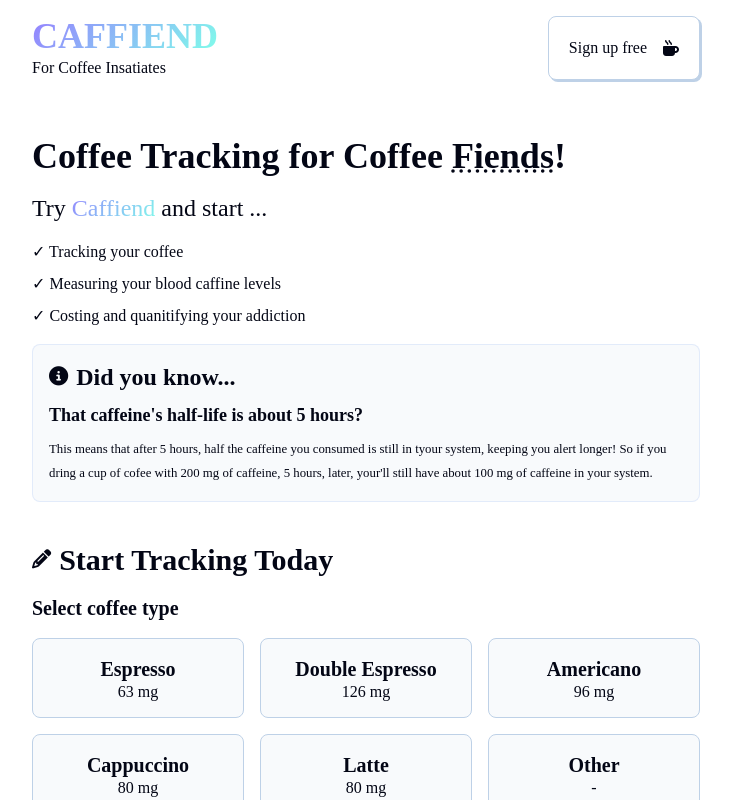
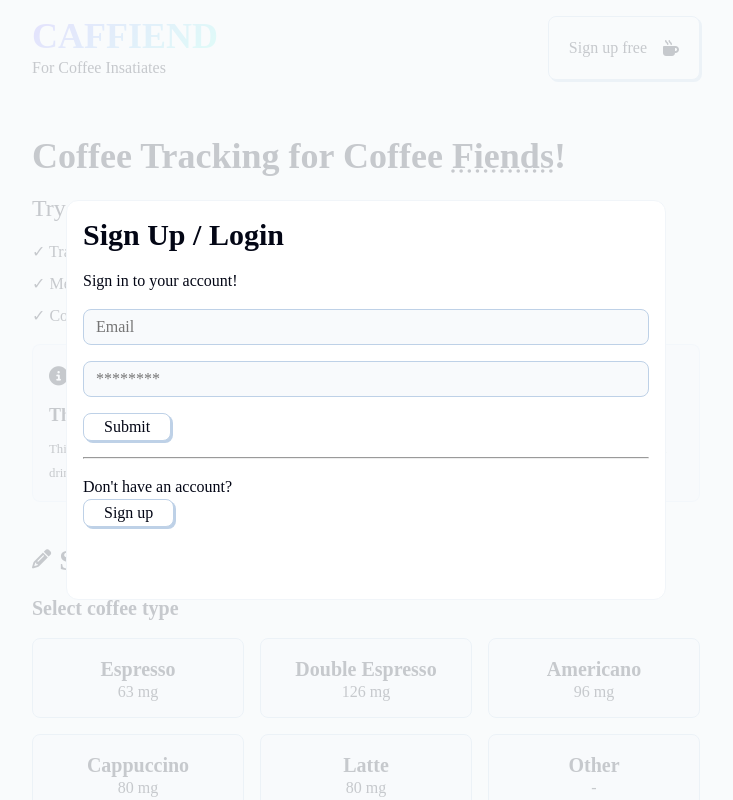
Before and after one commit to csdavids519/CoffeeTracker, a React (Vite) app in the folder caffiend/: page / in a window 1280 px wide. Both pictures are taken after a click on the button "Sign up free". Shown: the top 800 px of the page, without its empty margins (274-1007 px from the left). Built offline with nearby package versions, Linux system fonts and the light colour scheme; a web font is replaced by a local one.

Commit message:
Add authentication modal pop up

```diff
--- a/caffiend/index.html
+++ b/caffiend/index.html
@@ -13,7 +13,12 @@
 
 <body>
   <div id="root"></div>
+  <div id="portal"></div> <!-- used to display the Modal render on top of id=root-->
   <script type="module" src="/src/main.jsx"></script>
 </body>
 
 </html>
+
+
+
+https://youtu.be/iKpkVKubvKk?si=DO4DbOOt0FejIj_T&t=23067
--- a/caffiend/src/App.jsx
+++ b/caffiend/src/App.jsx
@@ -7,7 +7,7 @@ import History from "./components/History"
 
 function App() {
 
-  const isAuthenticated = true
+  const isAuthenticated = false
 
   const authenticatedContent = (
     <>
@@ -19,7 +19,7 @@ function App() {
   return (
     <Layout>
       <Hero />
-      <CoffeeForm />
+      <CoffeeForm isAuthenticated={isAuthenticated}/>
       {isAuthenticated && (authenticatedContent)}
     </Layout>
   )
--- a/caffiend/src/components/Authentication.jsx
+++ b/caffiend/src/components/Authentication.jsx
@@ -1,7 +1,16 @@
 export default function Authentication() {
     return (
         <>
-
+            <h2 className="sign-up-text">Sign Up / Login</h2>
+            <p>Sign in to your account!</p>
+            <input placeholder="Email" />
+            <input placeholder="********" type="password" />
+            <button><p>Submit</p></button>
+            <hr />
+            <div className="register-content">
+                <p>Don&apos;t have an account?</p>
+                <button><p>Sign up</p></button>
+            </div>
         </>
     )
 }
--- a/caffiend/src/components/CoffeeForm.jsx
+++ b/caffiend/src/components/CoffeeForm.jsx
@@ -1,8 +1,12 @@
 import { coffeeOptions } from "../utils"
 import { useState } from "react"
+import Modal from "./Modal"
+import Authentication from "./Authentication"
 
 
-export default function CoffeeForm() {
+export default function CoffeeForm(props) {
+    const { isAuthenticated } = props
+    const [showModal, setShowModal] = useState(false)
     const [selectedCoffee, setSelectedCoffee] = useState(null)
     const [showCoffeeTypes, setShowCoffeeTypes] = useState(false)
     const [coffeeCost, setCoffeeCost] = useState(0) // required so we can access the data after form submitted
@@ -10,11 +14,24 @@ export default function CoffeeForm() {
     const [min, setMin] = useState(0)
 
     function handleSubmitForm() {
+        if (!isAuthenticated) {
+            setShowModal(true)
+            return
+        }
         console.log(selectedCoffee, coffeeCost, hour, min)
+    }
+
+    function handleCloseModal() {
+        setShowModal(false)
     }
 
     return (
         <>
+            {showModal && (
+                <Modal handleCloseModal={handleCloseModal}>
+                    <Authentication handleCloseModal={handleCloseModal} />
+                </Modal>
+            )}
             <div className="section-header">
                 <i className="fa-solid fa-pencil" />
                 <h2>Start Tracking Today</h2>
--- a/caffiend/src/components/Layout.jsx
+++ b/caffiend/src/components/Layout.jsx
@@ -1,5 +1,11 @@
+import { useState } from "react"
+import Authentication from "./Authentication"
+import Modal from "./Modal"
+
 export default function Layout(props) {
     const { children } = props
+
+    const [showModal, setShowModal] = useState(false)
 
     const header = (
         <header>
@@ -7,7 +13,7 @@ export default function Layout(props) {
                 <h1 className="text-gradient">CAFFIEND</h1>
                 <p>For Coffee Insatiates</p>
             </div>
-            <button>
+            <button onClick={() => { setShowModal(true) }}>
                 <p>Sign up free</p>
                 <i className="fa-solid fa-mug-hot"></i>
             </button>
@@ -16,12 +22,29 @@ export default function Layout(props) {
 
     const footer = (
         <footer>
-            <p><span className="text-gradient">Caffiend</span> was made by <a target="_blank" href="https://www.smoljames.com">Smoljames</a> using the <a href="https://www.fantacss.smoljames.com" target="_blank">FantaCSS</a> design library.<br />Check out the project on <a target="_black" href="https://www.github.com/jamezmca/reactjs-full-course">GitHub</a>!</p>
+            <p><span className="text-gradient">Caffiend</span> was made by
+                <a target="_blank" href="https://github.com/csdavids519"> Csdavids519 </a>
+                with reference to
+                <a target="_blank" href="https://github.com/csdavids519"> Smoljames </a>
+                tutorial, using the
+                <a href="https://www.fantacss.smoljames.com" target="_blank"> FantaCSS </a>
+                design library.<br />Check out the project on
+                <a target="_black" href="https://github.com/csdavids519/CoffeeTracker">GitHub</a>!
+            </p>
         </footer>
     )
 
+    function handleCloseModal() {
+        setShowModal(false)
+    }
+
     return (
         <>
+            {showModal && (
+                <Modal handleCloseModal={handleCloseModal}>
+                    <Authentication handleCloseModal={handleCloseModal} />
+                </Modal>
+            )}
             {header}
             <main>
                 {children}
--- a/caffiend/src/components/Modal.jsx
+++ b/caffiend/src/components/Modal.jsx
@@ -1,7 +1,16 @@
-export default function Modal() {
-    return (
-        <>
+import ReactDom from 'react-dom'
 
-        </>
+export default function Modal(props) {
+    const { children, handleCloseModal } = props
+
+    // create a portal to make this a modal
+    return ReactDom.createPortal(
+        <div className='modal-container'>
+            <button onClick={handleCloseModal} className='modal-underlay' />
+            <div className='modal-content'>
+                {children}
+            </div>
+        </div>,
+        document.getElementById('portal')
     )
 }
```
